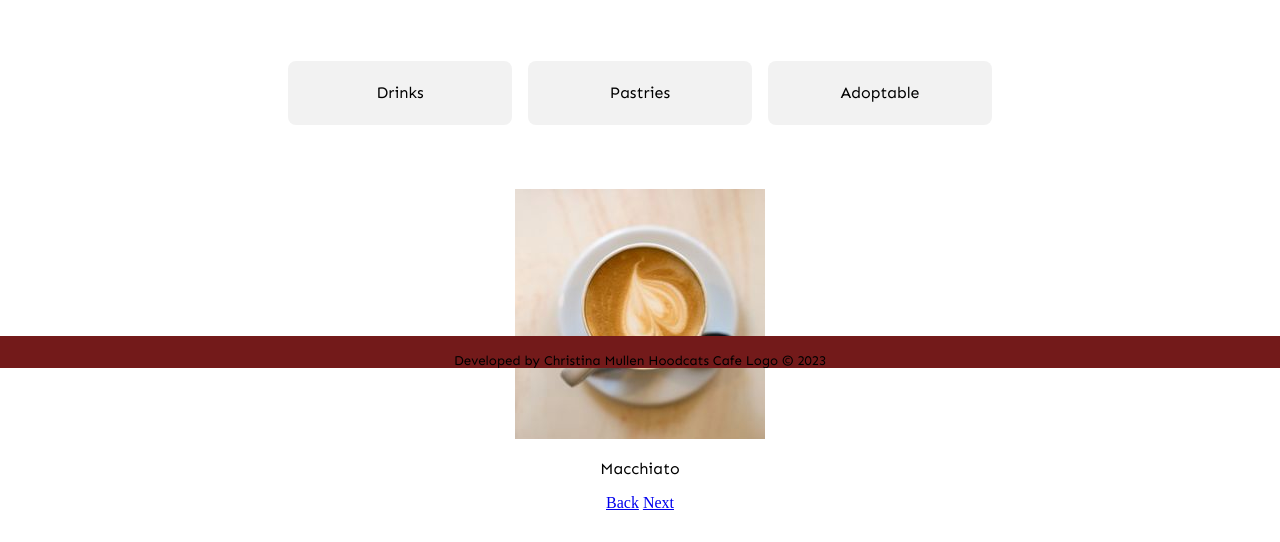
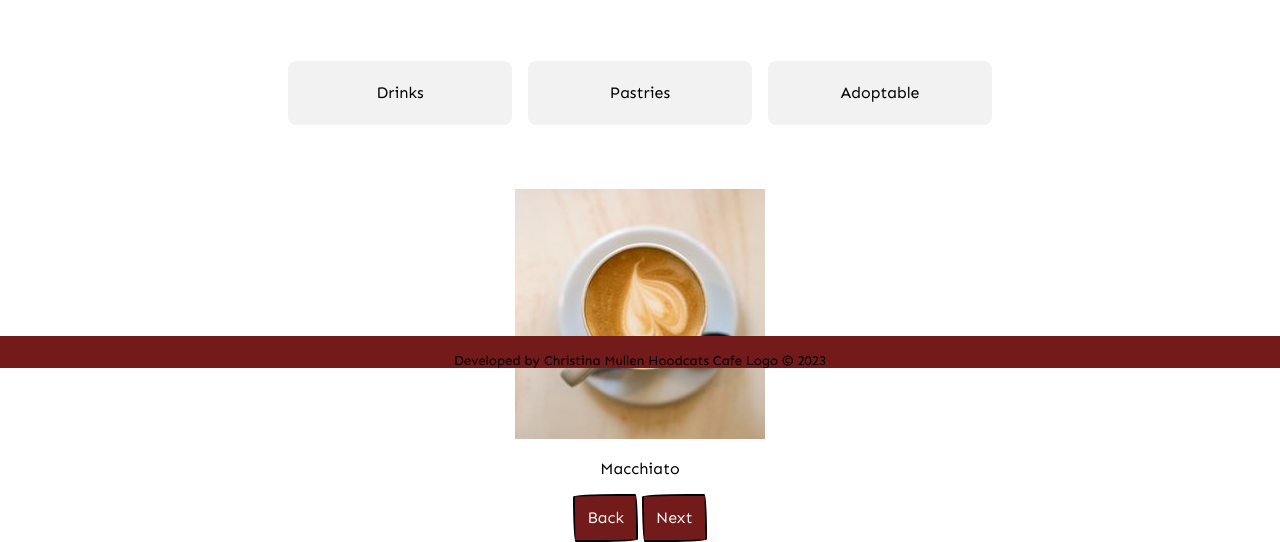
Before and after one commit to christinamullen/PhotoGallery, a plain HTML site: page index.html in a window 1280 px wide. Shown: the part 432-974 px from the top of the page. Before the commit the page ends 944 px from the top, so only its background shows below. Drawn offline with Linux system fonts and the light colour scheme; a web font is replaced by a local one.

Commit message:
styled back next buttns

```diff
--- a/css/main.css
+++ b/css/main.css
@@ -50,6 +50,7 @@ h1 {
     margin-bottom: 1rem;
     text-align: center;
     font-family: 'Sen', cursive;
+    cursor: pointer;
 }
 
 article {
@@ -64,15 +65,73 @@ article {
 }
 article:hover {
     background-color: #731A1A;
+    box-shadow: rgba(0, 0, 0, .3) 2px 8px 8px -5px;
+    transform: translate3d(0, 2px, 0);
     color:#f2f2f2;
 }
 
 /******** Back/Next Arrow Buttons *********/
 
+button {
+  align-self: center;
+  background-color: var(--btn-bkg-hover);
+  background-position: 0 90%;
+  background-size: 4px 3px;
+  /*border-radius: 15px 225px 255px 15px 15px 255px 225px 15px;*/
+  border-style: solid;
+  border-width: 2px;
+  box-shadow: rgba(0, 0, 0, .2) 15px 28px 25px -18px;
+  box-sizing: border-box;
+  color: var(--btn-hover-color);
+  cursor: pointer;
+  display: inline-block;
+  font-family: var(--ff-body), sans-serif;
+  font-size: 1rem;
+  line-height: 20px;
+  padding: .75rem;
+  transition: all 150ms ease-in-out;
+  border-bottom-left-radius: 15px 255px;
+  border-bottom-right-radius: 225px 15px;
+  border-top-left-radius: 255px 15px;
+  border-top-right-radius: 15px 225px;
+  touch-action: manipulation;
+}
 
+button:hover {
+  box-shadow: rgba(0, 0, 0, .3) 2px 8px 8px -5px;
+  transform: translate3d(0, 2px, 0);
+}
 
+.button:focus {
+  box-shadow: rgba(0, 0, 0, .3) 2px 8px 4px -6px;
+}
+/*
 
+.nxt {
+    right: 210px;
+}
 
+.nxt:after{
+    margin-left: -(var(--btn-arrowsize * .5));
+    margin-top: -(var(--btn-arrowsize * .25));
+    border-top: 4px solid;
+    border-left: 4px solid;
+    transform: rotateZ(90deg);
+}
+.prev {
+    left: 210px;
+}
+
+.prev::after {
+    content: "";
+    margin-left: -(var(--btn-arrowsize * .5));
+    margin-top: -(var(--btn-arrowsize * .75));
+    border-bottom: 4px solid;
+    border-left: 4px solid;
+    transform: rotateZ(90deg);
+}
+
+*/
 
 
 
--- a/index.html
+++ b/index.html
@@ -69,8 +69,8 @@
         </figure>
         <div class="controls">
             <!--<a class="arrowBtn prev" href="#">Back</a>-->
-            <a class="arrowBtn prev" href="#">Back</a>
-            <a class="arrowBtn nxt" href="#">Next</a>
+            <button class="arrowBtn prev" href="#">Back</button>
+            <button class="arrowBtn nxt" href="#">Next</button>
         </div>
 
     </section>
```
